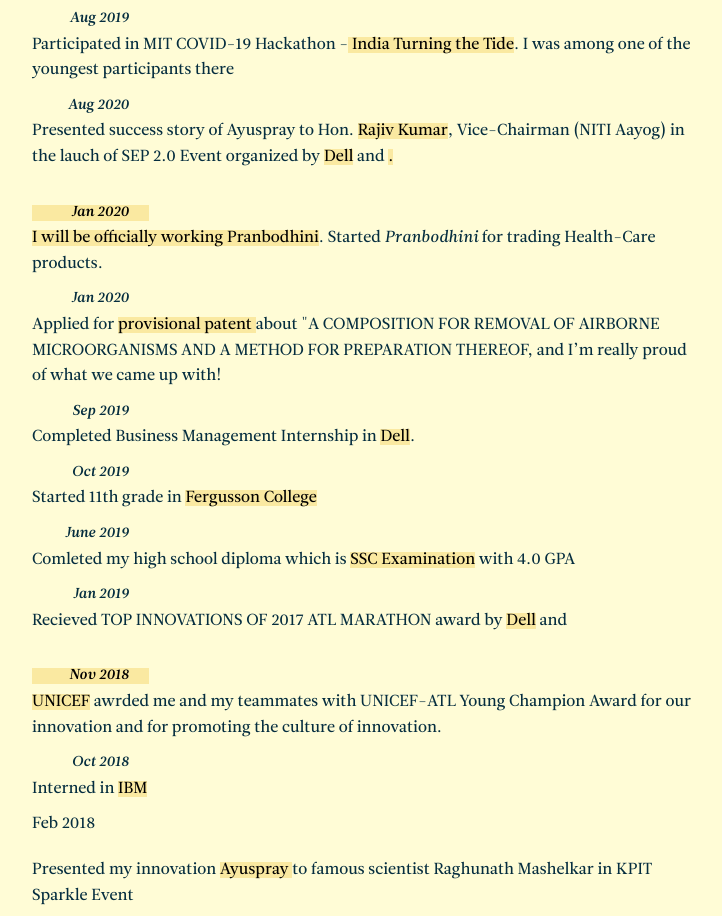
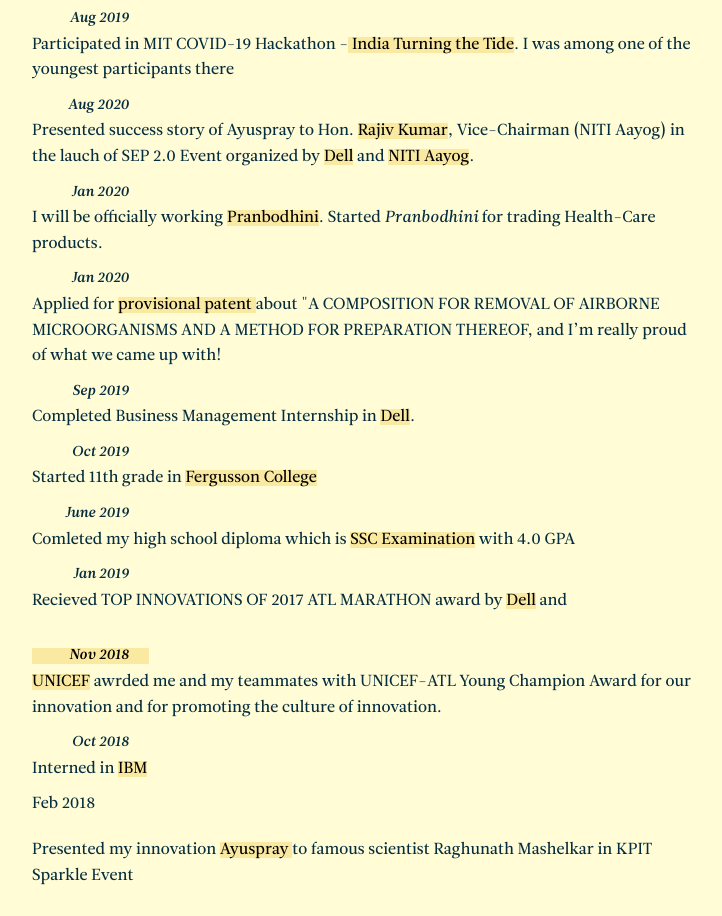
Before and after one commit to jehhhh/jayaherkar.github.io, a website: page index.html in a window 1280 px wide. Shown: the part 1015-1931 px from the top of the page, without its empty margins (218-940 px from the left). Drawn offline with Linux system fonts and the light colour scheme.

Commit message:
Update index.html

```diff
--- a/index.html
+++ b/index.html
@@ -86,7 +86,7 @@
                         <p>Aug 2020</p>
                     </dt>
                     <dd class="news__item-description">
-                        <p>Presented success story of Ayuspray to Hon. <a href = "https://twitter.com/RajivKumar1">Rajiv Kumar</a>, Vice-Chairman (NITI Aayog) in the lauch of SEP 2.0 Event organized by <a href = "https://dell.com"> Dell</a> and <a href = "https://niti.gov.in/" NITI Aayog</a>.</p>
+                        <p>Presented success story of Ayuspray to Hon. <a href = "https://twitter.com/RajivKumar1">Rajiv Kumar</a>, Vice-Chairman (NITI Aayog) in the lauch of SEP 2.0 Event organized by <a href = "https://dell.com"> Dell</a> and <a href = "https://niti.gov.in/"> NITI Aayog</a>.</p>
                     </dd>
                     <dt class="news__item-date">
                         <p>Jan 2020</p>
```
